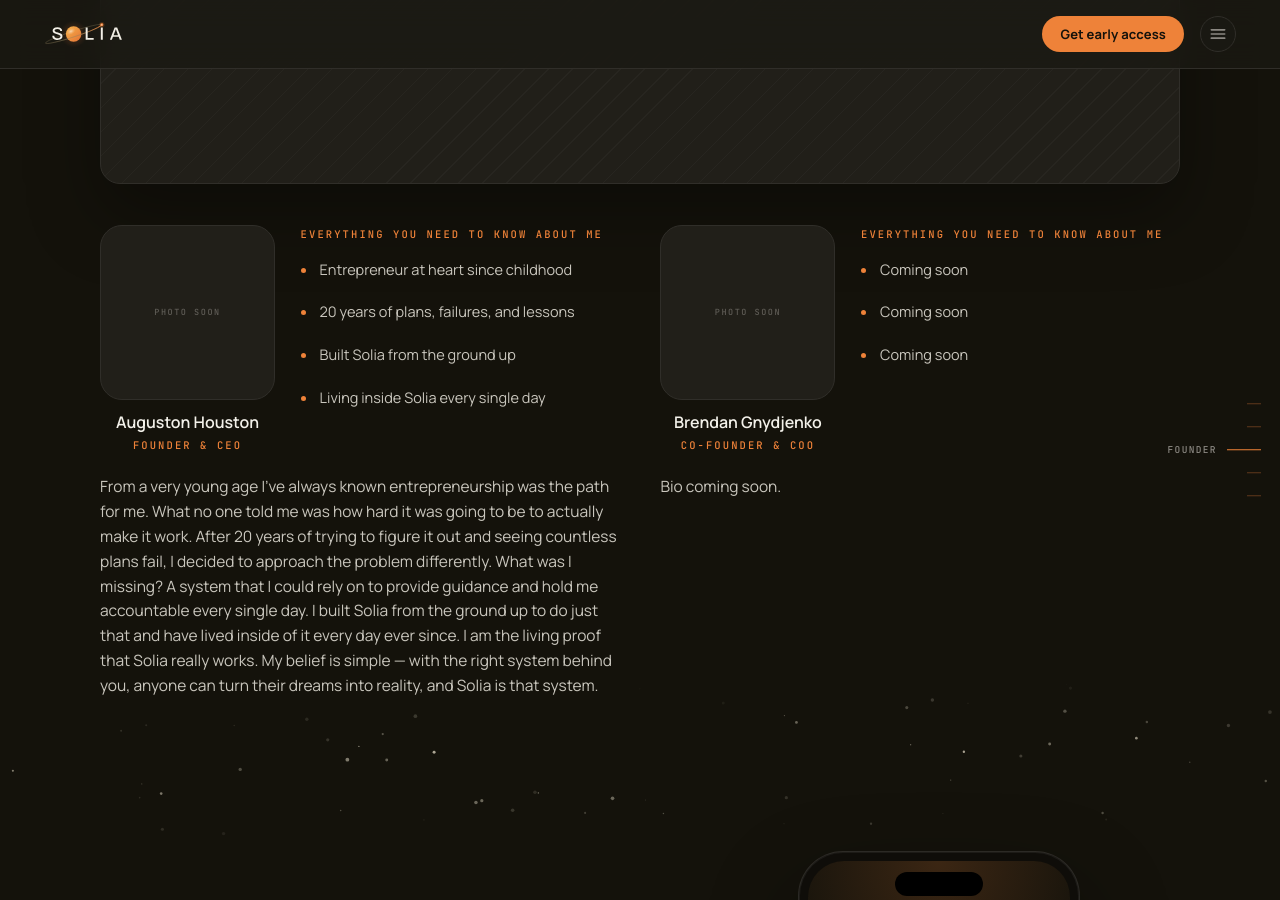
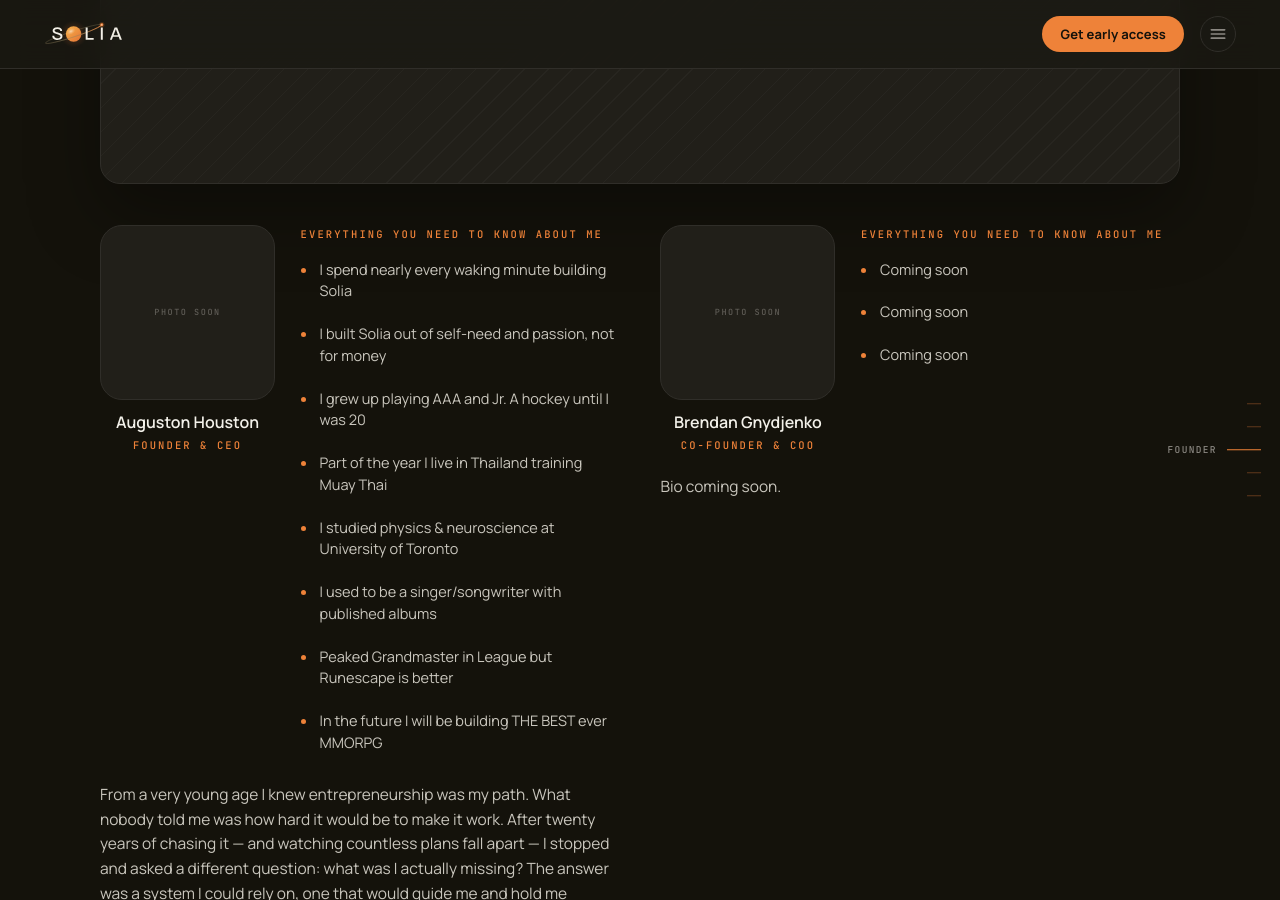
Before and after one commit to Solia-SaaS/Solia-Site, a Jekyll site: the page built from index.html, in a window 1280 px wide and 900 px high, scrolled down 4525 px. Built offline with Jekyll 4.4.1, drawn with Linux system fonts in a browser that asks for light colours; some of the changed text lies outside the part shown.

Commit message:
Auguston: eight personal facts + polished bio (same sentiment)
Co-Authored-By: Claude Fable 5 <noreply@anthropic.com>

```diff
--- a/index.html
+++ b/index.html
@@ -457,26 +457,30 @@ description: Solia is a Life Operating System designed to align your actions wit
           <div class="founder-facts">
             <p class="facts-title">Everything you need to know about me</p>
             <ul class="ticks">
-              <li><span class="tick-dot" aria-hidden="true"></span><span>Entrepreneur at heart since childhood</span></li>
-              <li><span class="tick-dot" aria-hidden="true"></span><span>20 years of plans, failures, and lessons</span></li>
-              <li><span class="tick-dot" aria-hidden="true"></span><span>Built Solia from the ground up</span></li>
-              <li><span class="tick-dot" aria-hidden="true"></span><span>Living inside Solia every single day</span></li>
+              <li><span class="tick-dot" aria-hidden="true"></span><span>I spend nearly every waking minute building Solia</span></li>
+              <li><span class="tick-dot" aria-hidden="true"></span><span>I built Solia out of self-need and passion, not for money</span></li>
+              <li><span class="tick-dot" aria-hidden="true"></span><span>I grew up playing AAA and Jr. A hockey until I was 20</span></li>
+              <li><span class="tick-dot" aria-hidden="true"></span><span>Part of the year I live in Thailand training Muay Thai</span></li>
+              <li><span class="tick-dot" aria-hidden="true"></span><span>I studied physics &amp; neuroscience at University of Toronto</span></li>
+              <li><span class="tick-dot" aria-hidden="true"></span><span>I used to be a singer/songwriter with published albums</span></li>
+              <li><span class="tick-dot" aria-hidden="true"></span><span>Peaked Grandmaster in League but Runescape is better</span></li>
+              <li><span class="tick-dot" aria-hidden="true"></span><span>In the future I will be building THE BEST ever MMORPG</span></li>
             </ul>
           </div>
           <figcaption class="founder-caption">
             <p class="founder-name">Auguston Houston</p>
             <p class="founder-role">Founder &amp; CEO</p>
           </figcaption>
-          <p class="founder-bio">From a very young age I&#39;ve always known entrepreneurship was the path
-             for me. What no one told me was how hard it was going to be to actually
-             make it work. After 20 years of trying to figure it out and seeing
-             countless plans fail, I decided to approach the problem differently.
-             What was I missing? A system that I could rely on to provide guidance
-             and hold me accountable every single day. I built Solia from the ground
-             up to do just that and have lived inside of it every day ever since.
-             I am the living proof that Solia really works. My belief is simple —
-             with the right system behind you, anyone can turn their dreams into
-             reality, and Solia is that system.</p>
+          <p class="founder-bio">From a very young age I knew entrepreneurship was my path. What nobody
+             told me was how hard it would be to make it work. After twenty years of
+             chasing it — and watching countless plans fall apart — I stopped and
+             asked a different question: what was I actually missing? The answer was
+             a system I could rely on, one that would guide me and hold me
+             accountable every single day. So I built Solia from the ground up to be
+             exactly that, and I&#39;ve lived inside it every day since. I&#39;m living
+             proof that it works. My belief is simple: with the right system behind
+             you, anyone can turn their dreams into reality — and Solia is that
+             system.</p>
         </figure>
         <figure class="founder-card" data-reveal>
           <div class="founder-photo">
```
